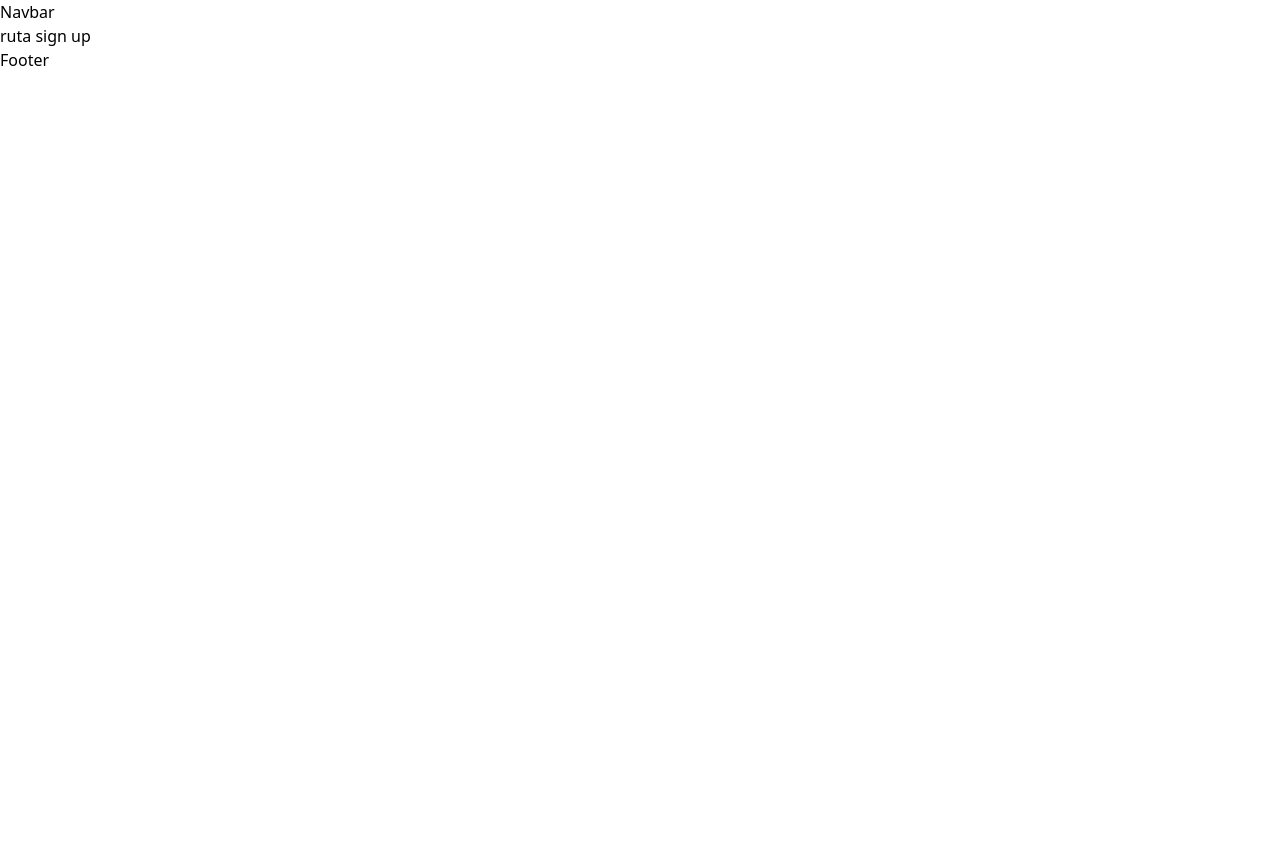
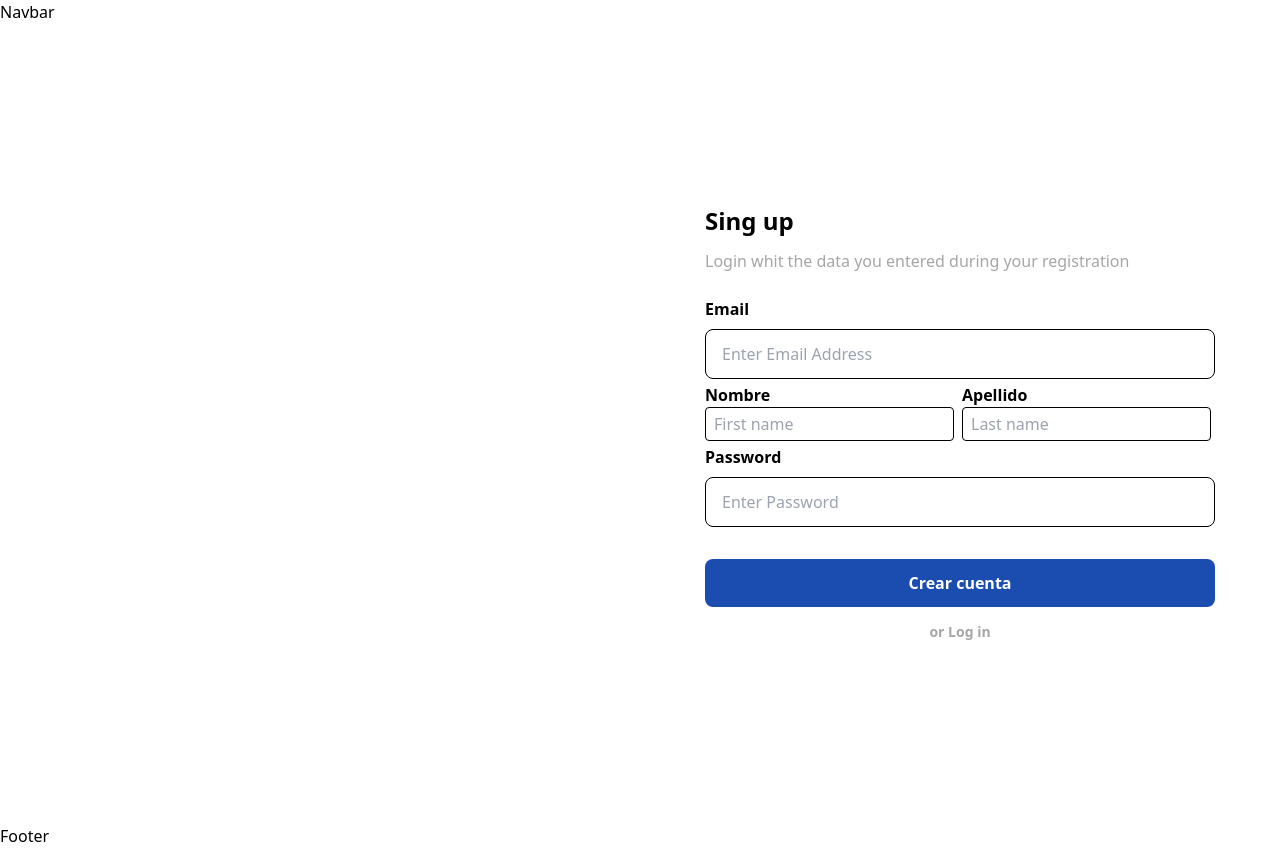
Before and after one commit to lfernando316/projectparacuando-, a Next.js app: page /signUp in a window 1280 px wide. Before the commit the page ends 800 px from the top, so only its background shows below. Built offline with nearby package versions, Linux system fonts and the light colour scheme.

Commit message:
feat: tarea Login-singup

```diff
--- a/pages/login.js
+++ b/pages/login.js
@@ -9,13 +9,13 @@ export default function Login() {
             <h1 className="text-xl md:text-2xl font-bold leading.tight mt-13">
               Login
             </h1>
-            <h1 className="text-gray">
+            <h1 className="text-gray pt-3">
               Login whit the data you entered during your registration
             </h1>
 
             <form className="mt-6" action="#" method="Post">
               <div>
-                <label className="">Email</label>
+                <label className="font-semibold">Email</label>
                 <input
                   type="Email"
                   placeholder="Enter Email Address"
@@ -25,7 +25,7 @@ export default function Login() {
               </div>
 
               <div className="mt-4">
-                <label className="block font-inter">Password</label>
+                <label className="block font-inter font-semibold">Password</label>
                 <input
                   type="password"
                   placeholder="Enter Password"
--- a/pages/signUp.js
+++ b/pages/signUp.js
@@ -1,3 +1,77 @@
-export default function signUp() {
-  return <h1>ruta sign up</h1>;
+export default function singUp() {
+  return (
+    <>
+      <section className="flex felx-col md:flex-row h-screen items-center">
+        <div className="bg-cover bg-image2 h-screen  lg:block md:w-1/2 xl:w-2/3 h-screen"></div>
+
+        <div className="bg-white flex md:mx-auto md:mx-0 md:max-w-md lg:max-w-full px-6 lg:px-16 xl:p">
+          <div className="w-full h-100">
+            <h1 className="text-xl md:text-2xl font-bold leading.tight mt-13">
+              Sing up
+            </h1>
+            <h1 className="text-gray pt-3">
+              Login whit the data you entered during your registration
+            </h1>
+
+            <form className="mt-6" action="#" method="Post">
+              <div>
+                <label className="font-semibold">Email</label>
+                <input
+                  type="Email"
+                  placeholder="Enter Email Address"
+                  className="w-full mt-2 rounded-lg px-4 py-3
+                 border border-black"
+                />
+              </div>
+                {/*NOmbre y Apellido */}
+               <div id= "fname" className="flex flex-row gap-1">
+                <div className="w-1/2 mr-1 mt-1">
+                <label className="block font-inter font-semibold">Nombre</label>
+                <input
+                  type="text"
+                  placeholder="First name"
+                  name=""
+                  className="border border-gray-ligth py-1 px-2 rounded"/>
+              </div>
+
+              <div className="w-1/2 mr-1 mt-1">
+                <label className="block font-inter font-semibold">Apellido</label>
+                <input
+                  type="text"
+                  placeholder="Last name"
+                  name=""
+                  className="border border-gray-ligth py-1 px-2 rounded"/>
+              </div>
+              </div>
+
+              {/*Password*/}
+              <div className="mt-1">
+                <label className="block font-inter font-semibold">Password</label>
+                <input
+                  type="password"
+                  placeholder="Enter Password"
+                  name=""
+                  className="w-full mt-2 rounded-lg px-4 py-3 border border-black"/>
+              </div>
+
+              {/* boton */}
+              <button
+                className="w-full p-1 gap-2.5 block bg-blue hover:bg-gray-blue  rounded-lg font-semibold text-white px-4 py-3 mt-8"
+                type="submit">
+                Crear cuenta
+              </button>
+
+              <div className="text-center mt-3">
+                <a
+                  href="#"
+                  className="text-sm font-semibold text-gray hover:text-blue mt-6">
+                  or Log in
+                </a>
+              </div>
+            </form>
+          </div>
+        </div>
+      </section>
+    </>
+  );
 }
--- a/tailwind.config.js
+++ b/tailwind.config.js
@@ -14,7 +14,6 @@ module.exports = {
       xl: '1536px',
     },
     extend: {
-
       colors: {
         blue: '#1B4DB1',
         yellow: '#F3F243',
@@ -26,9 +25,10 @@ module.exports = {
         grayLighter: '#F8F7FA',
         red: '#EF3F47',
       },
+
       backgroundImage: theme => ({
-        'image': "url('/signupp.png')"
-      })
+        image: "url('/signupp.png')"
+      }),
     },
   },
   plugins: [],
```
